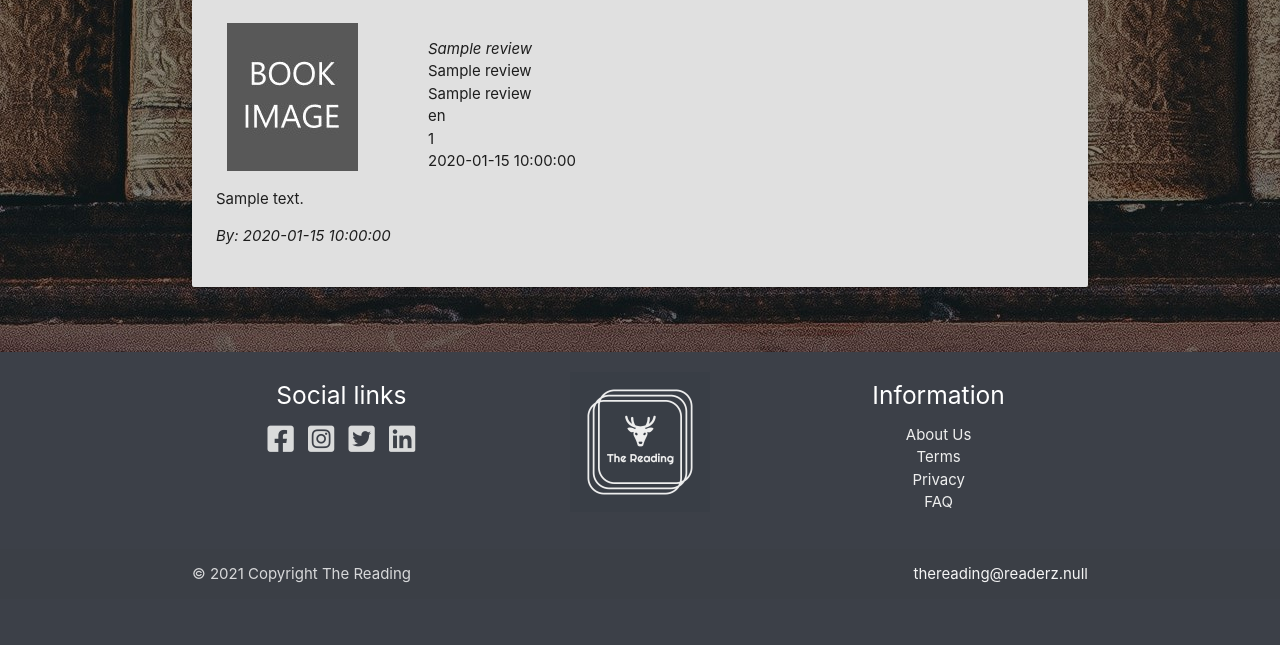
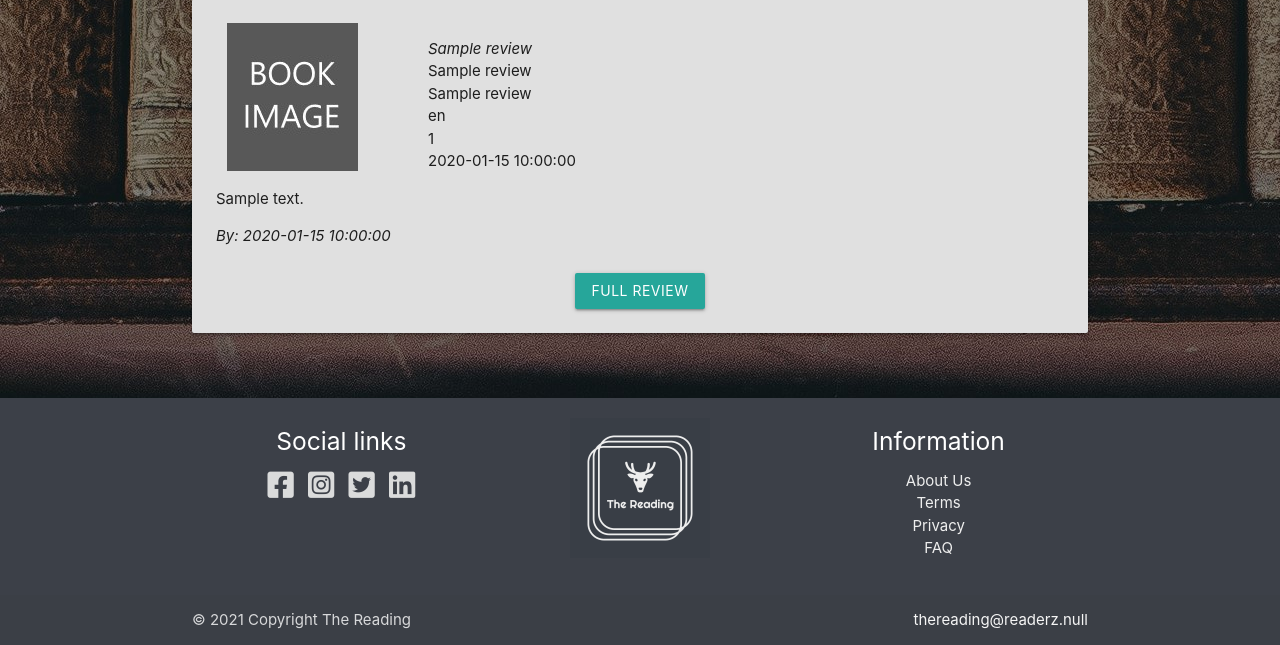
Before and after one commit to QuelleQim/MS3-the-reading, a Flask app: page / in a window 1280 px wide. Shown: the part 703-1348 px from the top of the page. Before the commit the page ends 1286 px from the top, so only its background shows below. Run offline with Flask 2, Linux system fonts and the light colour scheme; a database or web service that is not in the repository returns one stand-in record (values such as "Sample title"); some libraries are stand-ins or nearby versions; some web fonts are replaced.

Commit message:
Add path to full_review.html in app.py

```diff
--- a/app.py
+++ b/app.py
@@ -138,11 +138,12 @@ def add_review():
     return render_template("add_review.html", categories=categories)
 
 
-# @app.route("/full_review/<review_id>")
-# def full_review(review_id):
-#     mongo.db.reviews.find()
-#     full_review = mongo.db.categories.find(review_id))
-#     return render_template("full_template.html")
+# Check this section!
+@app.route("/single_review")
+def single_review():
+    review = mongo.db.reviews.find()
+    return render_template("full_review.html", review=review)
+#
 
 
 @app.route("/edit_review/<review_id>", methods=["GET", "POST"])
--- a/static/css/style.css
+++ b/static/css/style.css
@@ -139,7 +139,3 @@ nav ul a {
 
 
 /* profile */
-
-.delete-account-btn {
-    width: auto;
-}
--- a/templates/categories.html
+++ b/templates/categories.html
@@ -6,7 +6,7 @@
 
     <div class="row">
         <div class="col s12 center-align">
-            <a href="{{ url_for('add_category') }}" class="btn btn-large green">Add category</a>
+            <a href="{{ url_for('add_category') }}" class="btn btn-large green darken-2">Add category</a>
         </div>
     </div>
 
--- a/templates/full_review.html
+++ b/templates/full_review.html
@@ -1,6 +1,9 @@
 {% extends "base.html" %}
 {% block content %}
 
+    <h3 class="header grey-text text-lighten-2 center-align">
+        {{ review_id }}
+    </h3>
 
 <ul class="row">
         {% for review in reviews %}
--- a/templates/reviews.html
+++ b/templates/reviews.html
@@ -54,6 +54,9 @@
                 <em>By: {{ review.created_by }}</em>
                 </p>
                 <div class="center-align">
+                    <a href="{{ url_for('single_review') }}" class="btn teel darken-2 white-text">
+                        Full Review
+                    </a>
                     {% if session.user|lower == review.created_by|lower %}
                     <a href="{{ url_for('edit_review', review_id=review._id) }}" class="btn blue darken-2 white-text">
                         Edit Review
```
